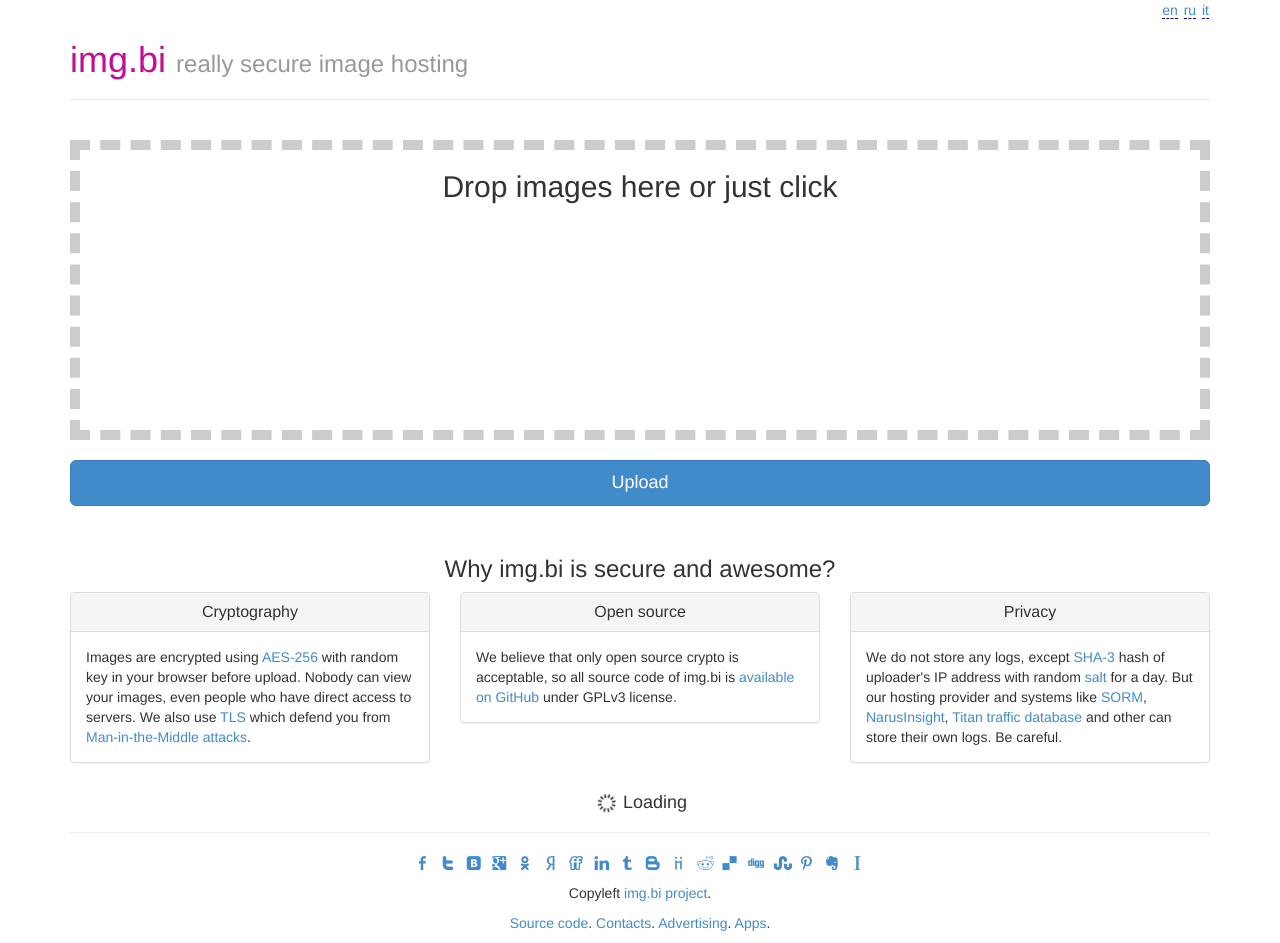
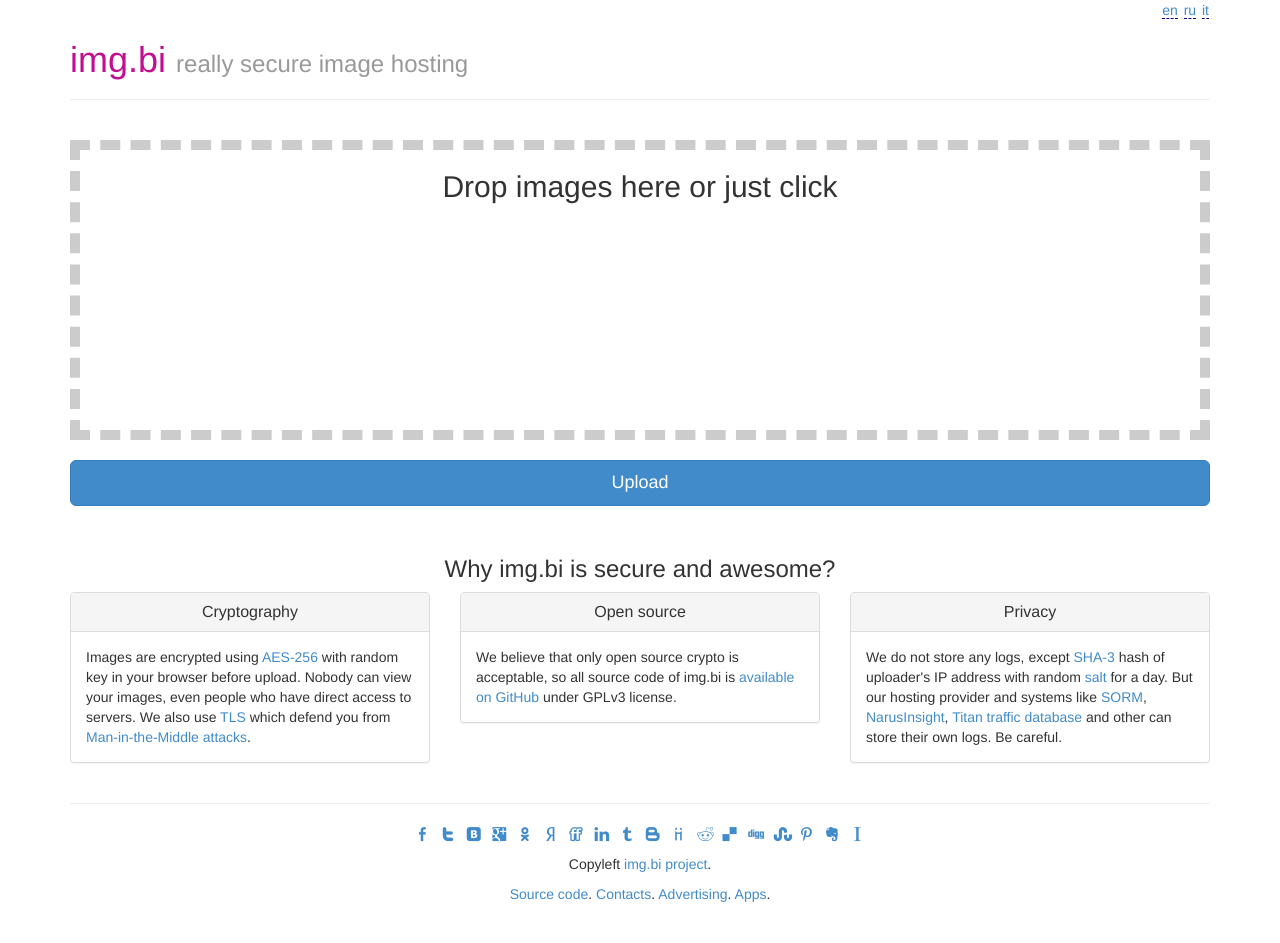
Before and after one commit to imgbi/img.bi, a Jekyll site: the page built from index.html, in a window 1280 px wide. Built offline with Jekyll 4.4.1, drawn with Linux system fonts in a browser that asks for light colours; a script that is not in the unit is left out; after the commit the page ends 914 px from its top, so only the background shows below that.

Commit message:
Add forgotten hidden class.

```diff
--- a/index.html
+++ b/index.html
@@ -53,7 +53,7 @@
     </div>
   </div>
 </div>
-<div id="loading">
+<div id="loading" class='hidden'>
   <h4 class="text-center"><i class="icon-spin5 animate-spin"></i> <span data-l10n="loading">Loading</span></h4>
 </div>
 <div id="viewpage"></div>
--- a/scripts/main.js
+++ b/scripts/main.js
@@ -35,6 +35,7 @@
   if (window.location.hash.indexOf('!') != '-1') {
     if (uploadpage) {
       uploadpage.className = 'hidden';
+      loading.className = '';
     }
     if (window.location.href.indexOf('/autorm/') == '-1') {
       var parameters = window.location.hash.split('!');
```
